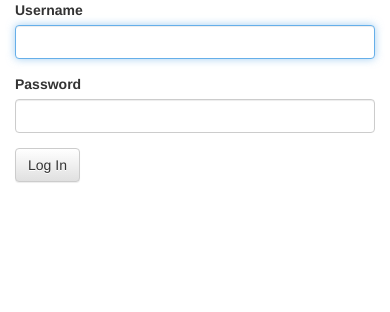
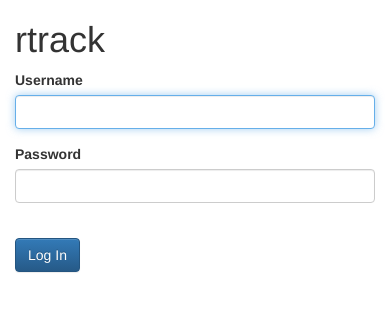
Before and after one commit to e36/rtrack, a Django app: page /accounts/login/ in a window 390 px wide. Shown: the top 312 px of the page. Run offline with Django 3.2, Linux system fonts and the light colour scheme; some libraries are stand-ins or nearby versions.

Commit message:
made the login page look a little nicer
it looks nice on mobile, too

```diff
--- a/rtrack/templates/registration/login.html
+++ b/rtrack/templates/registration/login.html
@@ -1,25 +1,34 @@
 {% extends 'registration/base.html' %}
 {% block body_block %}
-
+<h1>rtrack</h1>
 {% if errors %}
 <p>{{ errors }}</p>
 {% endif %}
 
 
-<form method="post" class="form-inline" action="{% url 'login' %}">
+<form method="post" class="form-horizontal" action="{% url 'login' %}">
 {% csrf_token %}
 <div class="form-group">
-    <label for="username">Username</label>
-    <input class="form-control" type="text" id="username" name="username" value="" size="20" />
+    <label for="username" class="col-md-4 control-label">Username</label>
+    <div class="col-md-4">
+        <input id="username" name="username" type="text" placeholder="" class="form-control input-md" required="">
+    </div>
 </div>
 
 <div class="form-group">
-    <label for="pword">Password</label>
-    <input class="form-control" type="password" id="pword" name="password" value="" size="20" />
+    <label class="col-md-4 control-label" for="pword">Password</label>
+    <div class="col-md-4">
+        <input id="pword" name="password" type="password" placeholder="" class="form-control input-md" required="">
+    </div>
 </div>
 
 
-<button type="submit" class="btn btn-default">Log In</button>
+<div class="form-group">
+    <label class="col-md-4 control-label" for="submitbutton"></label>
+    <div class="col-md-4">
+        <button id="submitbutton" name="submitbutton" class="btn btn-primary">Log In</button>
+    </div>
+</div>
 <input type="hidden" name="next" value="{{ next }}">
 </form>
 
```
